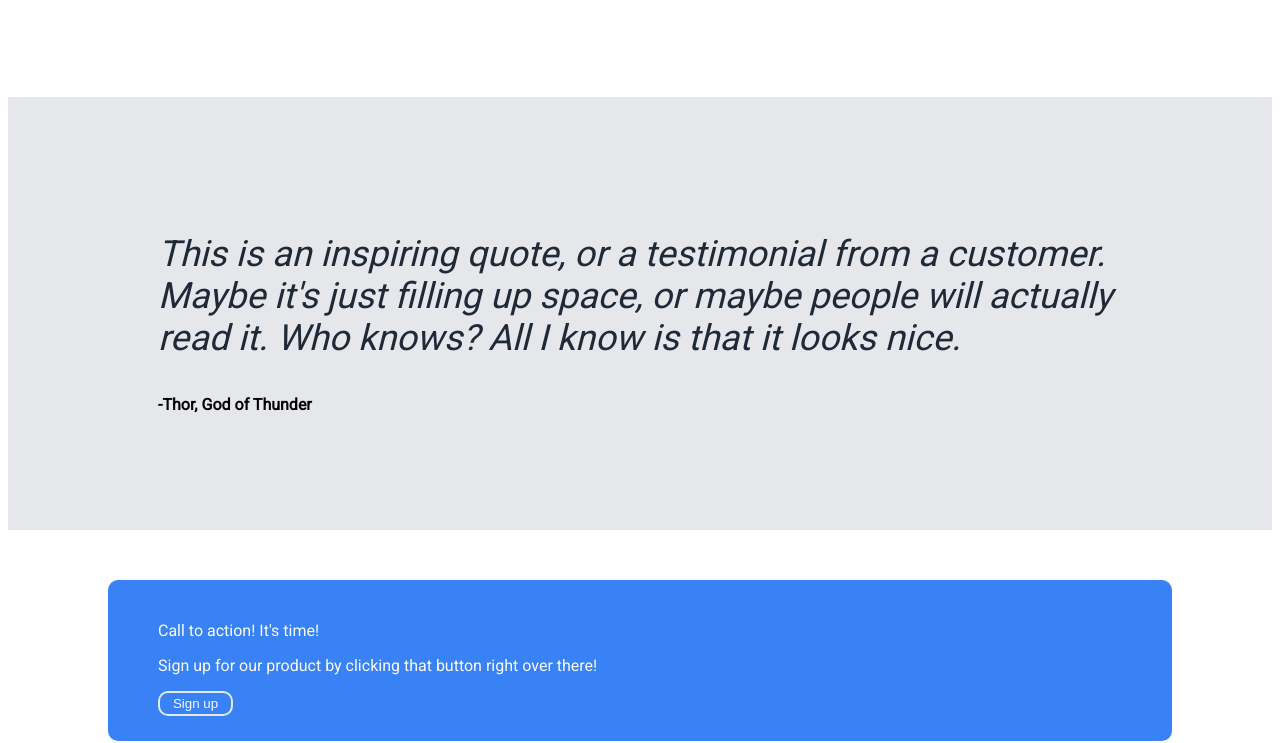
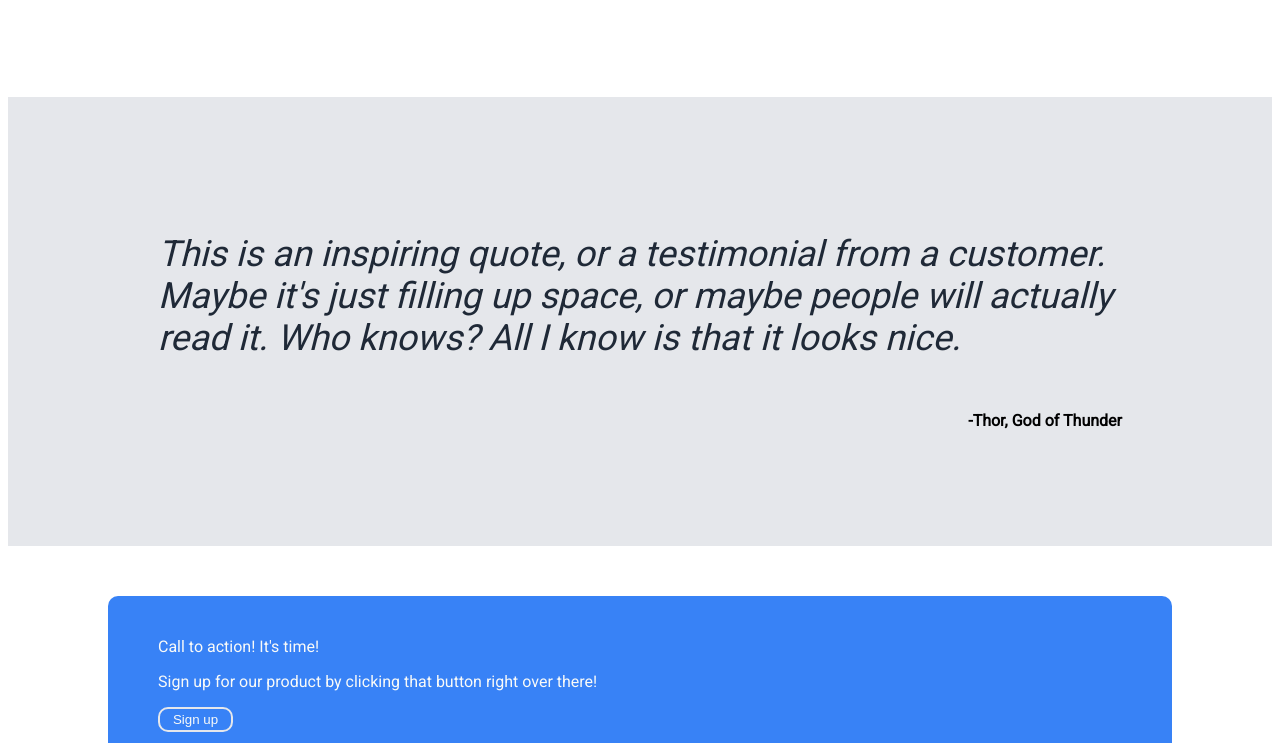
Before and after one commit to thompsonjaredjay/landing-page, a plain HTML site: page index.html in a window 1280 px wide. Shown: the part 569-1312 px from the top of the page. Drawn offline with Linux system fonts and the light colour scheme.

Commit message:
Format quote division

```diff
--- a/style.css
+++ b/style.css
@@ -179,3 +179,12 @@ ul {
     text-align: center;
     max-width: 150px;
 }
+
+.third {
+    display: flex;
+    flex-direction: column;
+}
+
+.author {
+    align-self: flex-end;
+}
```
